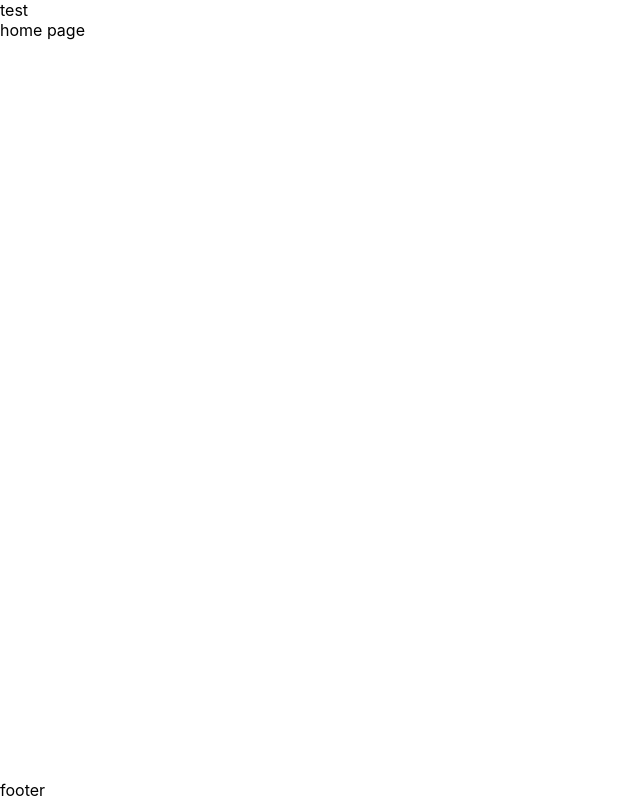
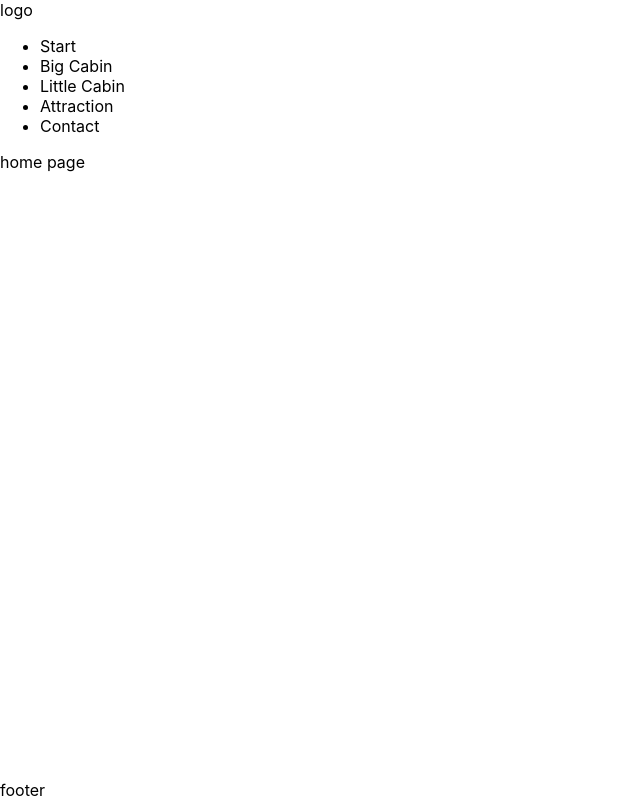
Before and after one commit to paulinaslabosz/sage-valley, a React (Create React App) app: page / in a window 1280 px wide. Shown: the whole page, without its empty margins (0-640 px from the left). Built offline with nearby package versions, Linux system fonts and the light colour scheme.

Commit message:
Nav: Section for logo and menu elements list

```diff
--- a/src/layout/Nav.js
+++ b/src/layout/Nav.js
@@ -3,7 +3,14 @@ import React from 'react';
 function Nav() {
   return (
     <>
-      <div>test</div>
+      <div>logo</div>
+      <ul>
+        <li>Start</li>
+        <li>Big Cabin</li>
+        <li>Little Cabin</li>
+        <li>Attraction</li>
+        <li>Contact</li>
+      </ul>
     </>
   );
 }
```
